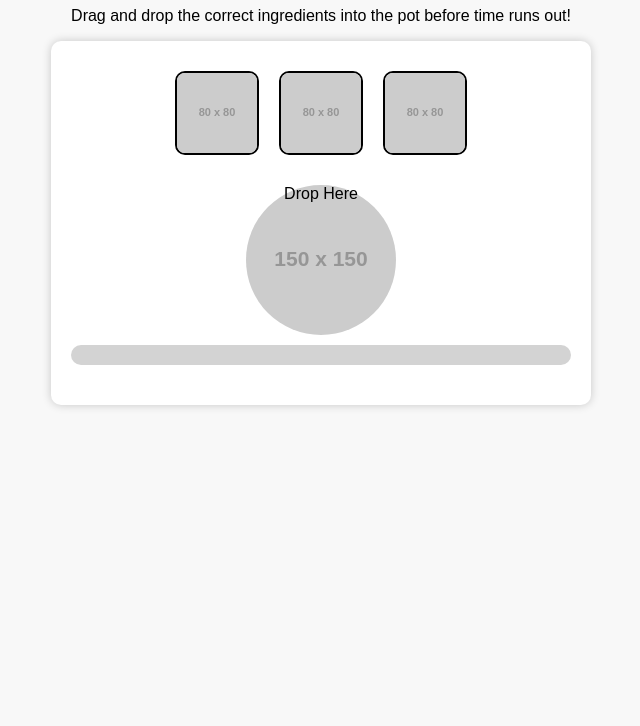
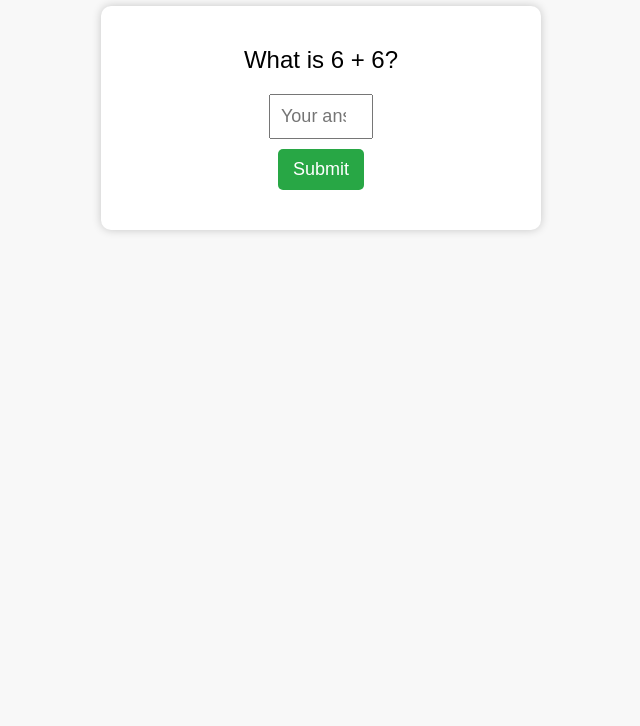
Before and after one commit to Adithyan1426/ball, a plain HTML site: page index.html in a window 1280 px wide. Shown: the part 74-800 px from the top of the page, without its empty margins (319-959 px from the left). Drawn offline with Linux system fonts and the light colour scheme; placeholder pictures from the web are drawn by us.

Commit message:
Update index.html

```diff
--- a/index.html
+++ b/index.html
@@ -3,7 +3,7 @@
 <head>
     <meta charset="UTF-8">
     <meta name="viewport" content="width=device-width, initial-scale=1.0">
-    <title>Cook the Meal Game</title>
+    <title>Math Problem Solving Game</title>
     <style>
         body {
             font-family: Arial, sans-serif;
@@ -11,95 +11,72 @@
             background-color: #f8f8f8;
         }
         .game-container {
-            width: 500px;
+            width: 400px;
             margin: auto;
             background: #fff;
             padding: 20px;
             border-radius: 10px;
             box-shadow: 0 0 10px rgba(0, 0, 0, 0.2);
-            position: relative;
         }
-        .ingredients {
-            display: flex;
-            justify-content: center;
-            margin-bottom: 20px;
-            flex-wrap: wrap;
+        .question {
+            font-size: 24px;
+            margin: 20px 0;
         }
-        .ingredient {
+        input {
+            padding: 10px;
+            font-size: 18px;
             width: 80px;
-            height: 80px;
-            margin: 10px;
-            border: 2px solid #000;
-            border-radius: 10px;
-            cursor: grab;
+            text-align: center;
         }
-        #pot {
-            width: 150px;
-            height: 150px;
-            background: url('https://via.placeholder.com/150') no-repeat center center;
-            background-size: cover;
-            border-radius: 50%;
-            margin: auto;
-            position: relative;
+        button {
+            padding: 10px 15px;
+            font-size: 18px;
+            margin-top: 10px;
+            cursor: pointer;
+            background-color: #28a745;
+            color: white;
+            border: none;
+            border-radius: 5px;
         }
-        #message {
-            font-size: 18px;
+        .message {
+            font-size: 20px;
             margin-top: 20px;
-            color: green;
-        }
-        #progress {
-            width: 100%;
-            height: 20px;
-            background: lightgray;
-            margin-top: 10px;
-            border-radius: 10px;
-            overflow: hidden;
-        }
-        #progress-bar {
-            width: 0%;
-            height: 100%;
-            background: green;
+            font-weight: bold;
         }
     </style>
 </head>
 <body>
-    <h1>Cook the Meal Game 🍳</h1>
-    <p>Drag and drop the correct ingredients into the pot before time runs out!</p>
+    <h1>Math Problem Solving Game</h1>
     <div class="game-container">
-        <div class="ingredients" id="ingredient-container"></div>
-        <div id="pot" ondragover="allowDrop(event)" ondrop="drop(event)">
-            <p>Drop Here</p>
-        </div>
-        <div id="progress">
-            <div id="progress-bar"></div>
-        </div>
-        <p id="message"></p>
+        <p class="question" id="question"></p>
+        <input type="number" id="answer" placeholder="Your answer">
+        <br>
+        <button onclick="checkAnswer()">Submit</button>
+        <p class="message" id="message"></p>
     </div>
     <script>
-        let ingredients = ["tomato", "onion", "carrot"];
-        function loadIngredients() {
-            document.getElementById("ingredient-container").innerHTML = "";
-            ingredients.forEach(ingredient => {
-                let img = document.createElement("img");
-                img.src = `https://via.placeholder.com/80?text=${ingredient}`;
-                img.className = "ingredient";
-                img.id = ingredient;
-                img.draggable = true;
-                img.addEventListener("dragstart", function(event) {
-                    event.dataTransfer.setData("text", event.target.id);
-                });
-                document.getElementById("ingredient-container").appendChild(img);
-            });
+        let num1, num2, correctAnswer;
+
+        function generateQuestion() {
+            num1 = Math.floor(Math.random() * 10) + 1;
+            num2 = Math.floor(Math.random() * 10) + 1;
+            correctAnswer = num1 + num2;
+            document.getElementById("question").textContent = `What is ${num1} + ${num2}?`;
+            document.getElementById("message").textContent = "";
+            document.getElementById("answer").value = "";
         }
-        function allowDrop(event) {
-            event.preventDefault();
+
+        function checkAnswer() {
+            let userAnswer = parseInt(document.getElementById("answer").value);
+            if (userAnswer === correctAnswer) {
+                document.getElementById("message").textContent = "🎉 Correct! Well done! 🎉";
+                setTimeout(generateQuestion, 2000);
+            } else {
+                document.getElementById("message").textContent = "❌ Wrong! Try again.";
+            }
         }
-        function drop(event) {
-            event.preventDefault();
-            let ingredientId = event.dataTransfer.getData("text");
-            document.getElementById("message").textContent = "You added " + ingredientId + "!";
-        }
-        loadIngredients();
+
+        generateQuestion();
     </script>
 </body>
 </html>
```
